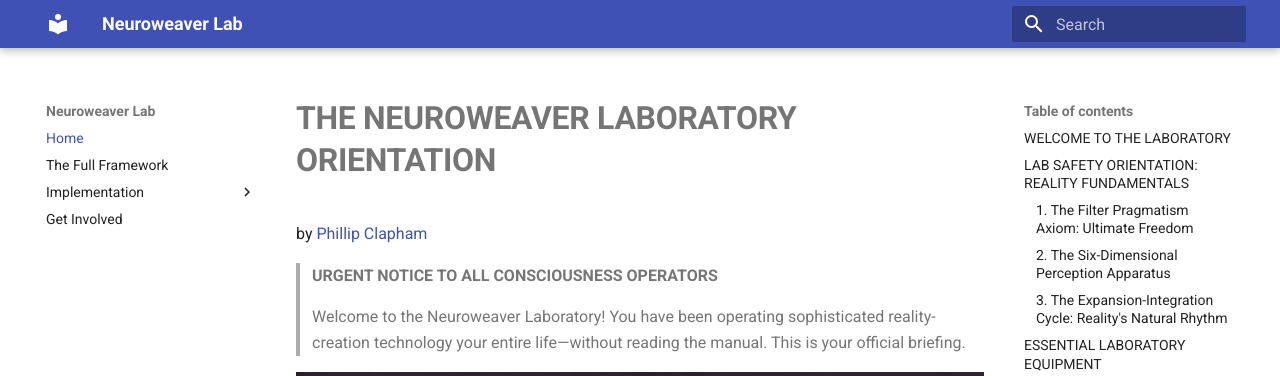
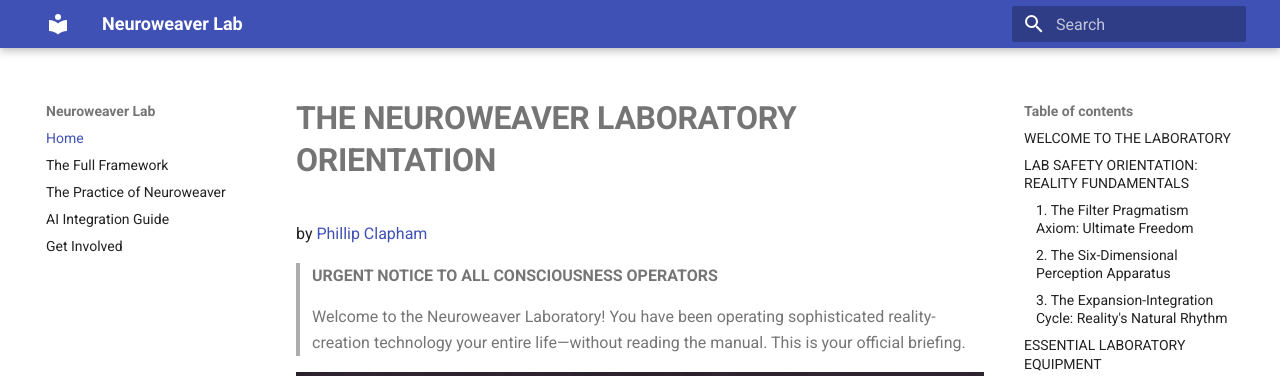
Before and after one commit to phillipclapham/neuroweaver, an MkDocs documentation site: the page built from docs/index.md, in a window 1280 px wide. Shown: the top 376 px of the page. Built offline with MkDocs 1.6.1 and Material for MkDocs 9.7.7, drawn with Linux system fonts in a browser that asks for light colours; part of the change alters nothing that is shown.

Commit message:
book refinements

```diff
--- a/mkdocs.yml
+++ b/mkdocs.yml
@@ -5,9 +5,8 @@ theme:
 nav:
   - Home: index.md
   - The Full Framework: advanced_guide.md
-  - Implementation:
-      - The Practice of Neuroweaver: implementation_guide.md
-      - AI Integration Guide: Third_Mind-TECS.md
+  - The Practice of Neuroweaver: implementation_guide.md
+  - AI Integration Guide: Third_Mind-TECS.md
   - Get Involved: getting_involved.md
 
 markdown_extensions:
```
Also changed, not shown: site/404.html, site/Third_Mind-TECS/index.html, site/advanced_guide/index.html, site/getting_involved/index.html, site/implementation_guide/index.html, site/index.html.
